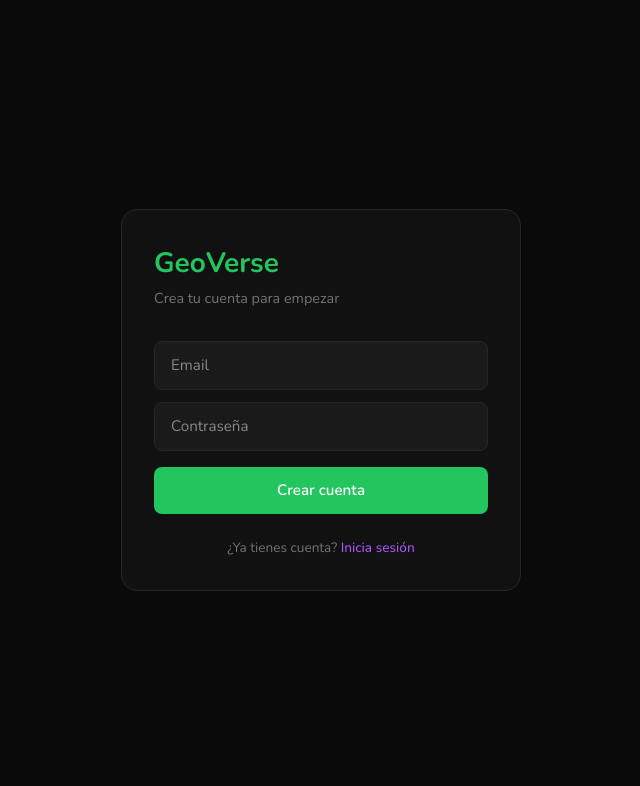
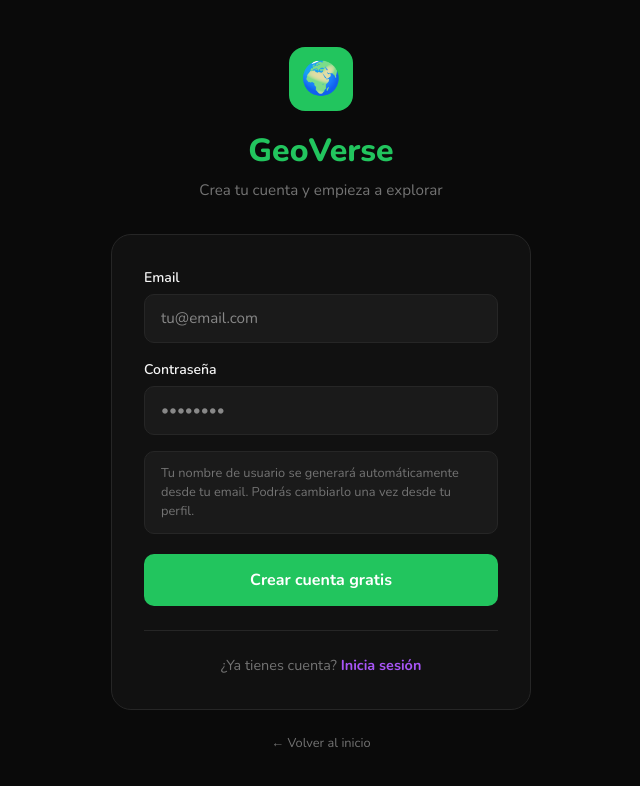
Before and after one commit to coranr25/geoverse, a React (Vite) app: page /register in a window 1280 px wide. Shown: the top 786 px of the page, without its empty margins (319-959 px from the left). Built offline with nearby package versions, Linux system fonts and the light colour scheme; no server answers.

Commit message:
feat: rediseño Login y Register

```diff
--- a/src/pages/Login.jsx
+++ b/src/pages/Login.jsx
@@ -9,8 +9,7 @@ function Login() {
   const [error, setError] = useState(null)
   const [loading, setLoading] = useState(false)
 
-  async function handleSubmit(e) {
-    e.preventDefault()
+  async function handleSubmit() {
     setLoading(true)
     setError(null)
 
@@ -25,49 +24,156 @@ function Login() {
     navigate('/')
   }
 
+  function handleKey(e) {
+    if (e.key === 'Enter') handleSubmit()
+  }
+
   return (
-    <div style={{ minHeight: '100vh', background: 'var(--bg-base)', display: 'flex', alignItems: 'center', justifyContent: 'center', padding: '1rem' }}>
-      <div style={{ background: 'var(--bg-surface)', border: '1px solid var(--border)', borderRadius: '16px', padding: '2rem', width: '100%', maxWidth: '400px' }}>
+    <div style={{
+      minHeight: '100vh',
+      background: 'var(--bg-base)',
+      display: 'flex',
+      alignItems: 'center',
+      justifyContent: 'center',
+      padding: '1.5rem',
+      fontFamily: "'Nunito', sans-serif"
+    }}>
+      <div style={{ width: '100%', maxWidth: '420px' }}>
 
-        <div style={{ marginBottom: '2rem' }}>
-          <h1 style={{ color: 'var(--primary)', fontSize: '1.75rem', fontWeight: '700', margin: '0 0 0.25rem' }}>GeoVerse</h1>
-          <p style={{ color: 'var(--text-muted)', fontSize: '0.9rem', margin: 0 }}>Inicia sesión para continuar</p>
+        <div style={{ textAlign: 'center', marginBottom: '2rem' }}>
+          <div style={{
+            display: 'inline-flex',
+            alignItems: 'center',
+            justifyContent: 'center',
+            width: '64px',
+            height: '64px',
+            background: 'var(--primary)',
+            borderRadius: '16px',
+            fontSize: '2rem',
+            marginBottom: '1rem'
+          }}>
+            🌍
+          </div>
+          <h1 style={{ fontSize: '2rem', fontWeight: '800', color: 'var(--primary)', margin: '0 0 0.25rem' }}>GeoVerse</h1>
+          <p style={{ color: 'var(--text-muted)', fontSize: '0.95rem', margin: 0 }}>Bienvenido de nuevo</p>
         </div>
 
+        <div style={{
+          background: 'var(--bg-surface)',
+          border: '1px solid var(--border)',
+          borderRadius: '20px',
+          padding: '2rem',
+        }}>
+
           {error && (
-          <p style={{ color: '#f87171', fontSize: '0.85rem', marginBottom: '1rem', background: '#1a0a0a', padding: '0.75rem', borderRadius: '8px', border: '1px solid #7f1d1d' }}>{error}</p>
+            <div style={{
+              background: 'rgba(239,68,68,0.1)',
+              border: '1px solid rgba(239,68,68,0.3)',
+              borderRadius: '10px',
+              padding: '0.75rem 1rem',
+              marginBottom: '1.25rem'
+            }}>
+              <p style={{ color: '#f87171', fontSize: '0.875rem', margin: 0 }}>{error}</p>
+            </div>
           )}
 
-        <div style={{ display: 'flex', flexDirection: 'column', gap: '0.75rem' }}>
+          <div style={{ display: 'flex', flexDirection: 'column', gap: '1rem' }}>
+            <div>
+              <label style={{ display: 'block', fontSize: '0.875rem', fontWeight: '600', color: 'var(--text-primary)', marginBottom: '0.4rem' }}>
+                Email
+              </label>
               <input
                 type="email"
-            placeholder="Email"
+                placeholder="tu@email.com"
                 value={email}
                 onChange={(e) => setEmail(e.target.value)}
-            style={{ background: 'var(--bg-elevated)', color: 'var(--text-primary)', border: '1px solid var(--border)', borderRadius: '8px', padding: '0.75rem 1rem', fontSize: '0.95rem', outline: 'none' }}
+                onKeyDown={handleKey}
+                style={{
+                  width: '100%',
+                  background: 'var(--bg-elevated)',
+                  color: 'var(--text-primary)',
+                  border: '1.5px solid var(--border)',
+                  borderRadius: '10px',
+                  padding: '0.75rem 1rem',
+                  fontSize: '0.95rem',
+                  outline: 'none',
+                  boxSizing: 'border-box',
+                  fontFamily: "'Nunito', sans-serif"
+                }}
               />
+            </div>
+
+            <div>
+              <label style={{ display: 'block', fontSize: '0.875rem', fontWeight: '600', color: 'var(--text-primary)', marginBottom: '0.4rem' }}>
+                Contraseña
+              </label>
               <input
                 type="password"
-            placeholder="Contraseña"
+                placeholder="••••••••"
                 value={password}
                 onChange={(e) => setPassword(e.target.value)}
-            style={{ background: 'var(--bg-elevated)', color: 'var(--text-primary)', border: '1px solid var(--border)', borderRadius: '8px', padding: '0.75rem 1rem', fontSize: '0.95rem', outline: 'none' }}
+                onKeyDown={handleKey}
+                style={{
+                  width: '100%',
+                  background: 'var(--bg-elevated)',
+                  color: 'var(--text-primary)',
+                  border: '1.5px solid var(--border)',
+                  borderRadius: '10px',
+                  padding: '0.75rem 1rem',
+                  fontSize: '0.95rem',
+                  outline: 'none',
+                  boxSizing: 'border-box',
+                  fontFamily: "'Nunito', sans-serif"
+                }}
               />
+            </div>
+
             <button
               onClick={handleSubmit}
               disabled={loading}
-            style={{ background: 'var(--primary)', color: '#fff', border: 'none', borderRadius: '8px', padding: '0.75rem', fontSize: '0.95rem', fontWeight: '600', cursor: 'pointer', opacity: loading ? 0.6 : 1, marginTop: '0.25rem' }}
+              style={{
+                background: 'var(--primary)',
+                color: '#fff',
+                border: 'none',
+                borderRadius: '10px',
+                padding: '0.875rem',
+                fontSize: '1rem',
+                fontWeight: '700',
+                cursor: loading ? 'not-allowed' : 'pointer',
+                opacity: loading ? 0.7 : 1,
+                marginTop: '0.25rem',
+                fontFamily: "'Nunito', sans-serif",
+                transition: 'opacity 0.2s'
+              }}
             >
-            {loading ? 'Entrando...' : 'Entrar'}
+              {loading ? 'Entrando...' : 'Iniciar sesión'}
             </button>
           </div>
 
-        <p style={{ color: 'var(--text-muted)', fontSize: '0.85rem', marginTop: '1.5rem', textAlign: 'center' }}>
+          <div style={{
+            borderTop: '1px solid var(--border)',
+            marginTop: '1.5rem',
+            paddingTop: '1.5rem',
+            textAlign: 'center'
+          }}>
+            <p style={{ color: 'var(--text-muted)', fontSize: '0.9rem', margin: 0 }}>
               ¿No tienes cuenta?{' '}
-          <Link to="/register" style={{ color: 'var(--secondary)', textDecoration: 'none', fontWeight: '500' }}>
-            Regístrate
+              <Link to="/register" style={{ color: 'var(--secondary)', fontWeight: '700', textDecoration: 'none' }}>
+                Regístrate gratis
               </Link>
             </p>
+          </div>
+        </div>
+
+        <p style={{ textAlign: 'center', color: 'var(--text-muted)', fontSize: '0.8rem', marginTop: '1.5rem' }}>
+          <span
+            onClick={() => navigate('/')}
+            style={{ cursor: 'pointer', color: 'var(--text-muted)' }}
+          >
+            ← Volver al inicio
+          </span>
+        </p>
+
       </div>
     </div>
   )
--- a/src/pages/Register.jsx
+++ b/src/pages/Register.jsx
@@ -24,49 +24,168 @@ function Register() {
     navigate('/')
   }
 
+  function handleKey(e) {
+    if (e.key === 'Enter') handleSubmit()
+  }
+
   return (
-    <div style={{ minHeight: '100vh', background: 'var(--bg-base)', display: 'flex', alignItems: 'center', justifyContent: 'center', padding: '1rem' }}>
-      <div style={{ background: 'var(--bg-surface)', border: '1px solid var(--border)', borderRadius: '16px', padding: '2rem', width: '100%', maxWidth: '400px' }}>
+    <div style={{
+      minHeight: '100vh',
+      background: 'var(--bg-base)',
+      display: 'flex',
+      alignItems: 'center',
+      justifyContent: 'center',
+      padding: '1.5rem',
+      fontFamily: "'Nunito', sans-serif"
+    }}>
+      <div style={{ width: '100%', maxWidth: '420px' }}>
 
-        <div style={{ marginBottom: '2rem' }}>
-          <h1 style={{ color: 'var(--primary)', fontSize: '1.75rem', fontWeight: '700', margin: '0 0 0.25rem' }}>GeoVerse</h1>
-          <p style={{ color: 'var(--text-muted)', fontSize: '0.9rem', margin: 0 }}>Crea tu cuenta para empezar</p>
+        <div style={{ textAlign: 'center', marginBottom: '2rem' }}>
+          <div style={{
+            display: 'inline-flex',
+            alignItems: 'center',
+            justifyContent: 'center',
+            width: '64px',
+            height: '64px',
+            background: 'var(--primary)',
+            borderRadius: '16px',
+            fontSize: '2rem',
+            marginBottom: '1rem'
+          }}>
+            🌍
+          </div>
+          <h1 style={{ fontSize: '2rem', fontWeight: '800', color: 'var(--primary)', margin: '0 0 0.25rem' }}>GeoVerse</h1>
+          <p style={{ color: 'var(--text-muted)', fontSize: '0.95rem', margin: 0 }}>Crea tu cuenta y empieza a explorar</p>
         </div>
 
+        <div style={{
+          background: 'var(--bg-surface)',
+          border: '1px solid var(--border)',
+          borderRadius: '20px',
+          padding: '2rem',
+        }}>
+
           {error && (
-          <p style={{ color: '#f87171', fontSize: '0.85rem', marginBottom: '1rem', background: 'rgba(239,68,68,0.1)', padding: '0.75rem', borderRadius: '8px', border: '1px solid rgba(239,68,68,0.3)' }}>{error}</p>
+            <div style={{
+              background: 'rgba(239,68,68,0.1)',
+              border: '1px solid rgba(239,68,68,0.3)',
+              borderRadius: '10px',
+              padding: '0.75rem 1rem',
+              marginBottom: '1.25rem'
+            }}>
+              <p style={{ color: '#f87171', fontSize: '0.875rem', margin: 0 }}>{error}</p>
+            </div>
           )}
 
-        <div style={{ display: 'flex', flexDirection: 'column', gap: '0.75rem' }}>
+          <div style={{ display: 'flex', flexDirection: 'column', gap: '1rem' }}>
+            <div>
+              <label style={{ display: 'block', fontSize: '0.875rem', fontWeight: '600', color: 'var(--text-primary)', marginBottom: '0.4rem' }}>
+                Email
+              </label>
               <input
                 type="email"
-            placeholder="Email"
+                placeholder="tu@email.com"
                 value={email}
                 onChange={(e) => setEmail(e.target.value)}
-            style={{ background: 'var(--bg-elevated)', color: 'var(--text-primary)', border: '1px solid var(--border)', borderRadius: '8px', padding: '0.75rem 1rem', fontSize: '0.95rem', outline: 'none' }}
+                onKeyDown={handleKey}
+                style={{
+                  width: '100%',
+                  background: 'var(--bg-elevated)',
+                  color: 'var(--text-primary)',
+                  border: '1.5px solid var(--border)',
+                  borderRadius: '10px',
+                  padding: '0.75rem 1rem',
+                  fontSize: '0.95rem',
+                  outline: 'none',
+                  boxSizing: 'border-box',
+                  fontFamily: "'Nunito', sans-serif"
+                }}
               />
+            </div>
+
+            <div>
+              <label style={{ display: 'block', fontSize: '0.875rem', fontWeight: '600', color: 'var(--text-primary)', marginBottom: '0.4rem' }}>
+                Contraseña
+              </label>
               <input
                 type="password"
-            placeholder="Contraseña"
+                placeholder="••••••••"
                 value={password}
                 onChange={(e) => setPassword(e.target.value)}
-            style={{ background: 'var(--bg-elevated)', color: 'var(--text-primary)', border: '1px solid var(--border)', borderRadius: '8px', padding: '0.75rem 1rem', fontSize: '0.95rem', outline: 'none' }}
+                onKeyDown={handleKey}
+                style={{
+                  width: '100%',
+                  background: 'var(--bg-elevated)',
+                  color: 'var(--text-primary)',
+                  border: '1.5px solid var(--border)',
+                  borderRadius: '10px',
+                  padding: '0.75rem 1rem',
+                  fontSize: '0.95rem',
+                  outline: 'none',
+                  boxSizing: 'border-box',
+                  fontFamily: "'Nunito', sans-serif"
+                }}
               />
+            </div>
+
+            <div style={{
+              background: 'var(--bg-elevated)',
+              border: '1px solid var(--border)',
+              borderRadius: '10px',
+              padding: '0.75rem 1rem',
+              fontSize: '0.8rem',
+              color: 'var(--text-muted)',
+              lineHeight: '1.5'
+            }}>
+              Tu nombre de usuario se generará automáticamente desde tu email. Podrás cambiarlo una vez desde tu perfil.
+            </div>
+
             <button
               onClick={handleSubmit}
               disabled={loading}
-            style={{ background: 'var(--primary)', color: '#fff', border: 'none', borderRadius: '8px', padding: '0.75rem', fontSize: '0.95rem', fontWeight: '600', cursor: 'pointer', opacity: loading ? 0.6 : 1, marginTop: '0.25rem' }}
+              style={{
+                background: 'var(--primary)',
+                color: '#fff',
+                border: 'none',
+                borderRadius: '10px',
+                padding: '0.875rem',
+                fontSize: '1rem',
+                fontWeight: '700',
+                cursor: loading ? 'not-allowed' : 'pointer',
+                opacity: loading ? 0.7 : 1,
+                marginTop: '0.25rem',
+                fontFamily: "'Nunito', sans-serif",
+                transition: 'opacity 0.2s'
+              }}
             >
-            {loading ? 'Creando cuenta...' : 'Crear cuenta'}
+              {loading ? 'Creando cuenta...' : 'Crear cuenta gratis'}
             </button>
           </div>
 
-        <p style={{ color: 'var(--text-muted)', fontSize: '0.85rem', marginTop: '1.5rem', textAlign: 'center' }}>
+          <div style={{
+            borderTop: '1px solid var(--border)',
+            marginTop: '1.5rem',
+            paddingTop: '1.5rem',
+            textAlign: 'center'
+          }}>
+            <p style={{ color: 'var(--text-muted)', fontSize: '0.9rem', margin: 0 }}>
               ¿Ya tienes cuenta?{' '}
-          <Link to="/login" style={{ color: 'var(--secondary)', textDecoration: 'none', fontWeight: '500' }}>
+              <Link to="/login" style={{ color: 'var(--secondary)', fontWeight: '700', textDecoration: 'none' }}>
                 Inicia sesión
               </Link>
             </p>
+          </div>
+        </div>
+
+        <p style={{ textAlign: 'center', color: 'var(--text-muted)', fontSize: '0.8rem', marginTop: '1.5rem' }}>
+          <span
+            onClick={() => navigate('/')}
+            style={{ cursor: 'pointer', color: 'var(--text-muted)' }}
+          >
+            ← Volver al inicio
+          </span>
+        </p>
+
       </div>
     </div>
   )
```
Lines whose indentation alone changed are shown as unchanged.
